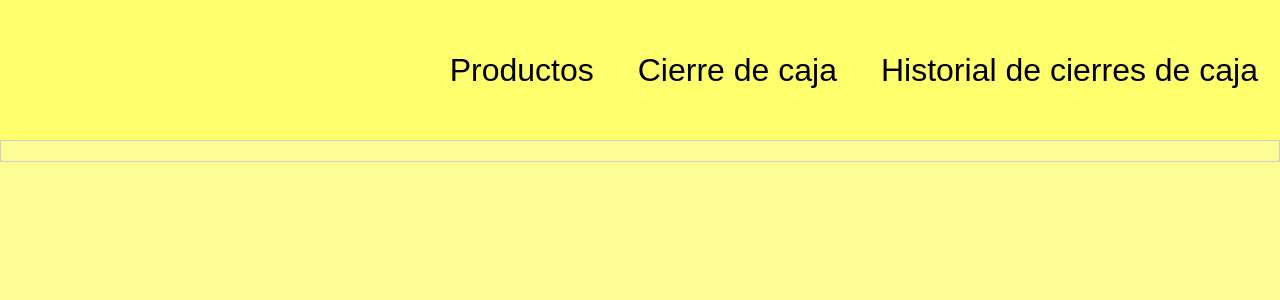
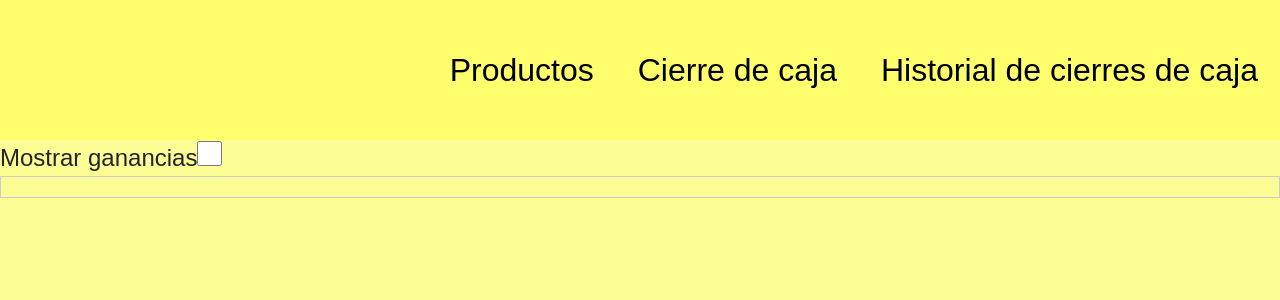
Before and after one commit to drt2856/demo-encaja, a React (Create React App) app: page /demo-encaja/historical_balances in a window 1280 px wide. Shown: the top 300 px of the page. Built offline with nearby package versions, Linux system fonts and the light colour scheme.

Commit message:
Perfeccionamiento del uso de useGain

```diff
--- a/src/balances/components/Balances.jsx
+++ b/src/balances/components/Balances.jsx
@@ -2,15 +2,17 @@ import { NavLink } from "react-router-dom"
 import { useBalance } from "../hooks/useBalance"
 import Balance from "./Balance"
 import { Header } from "../../pages/Header"
+import { useGain } from "../../hooks/useShowGain"
 
 export function Balances() {
 
     const { balances } = useBalance()
+    const {checkShowGain} = useGain()
 
     return (
         <div>
         <Header/>
-
+        {checkShowGain}
             <ul className="notebook-list">
                 {balances && balances
                     .sort((a, b) => new Date(b.date) - new Date(a.date)) // Ordenar por fecha
--- a/src/hooks/useShowGain.jsx
+++ b/src/hooks/useShowGain.jsx
@@ -20,11 +20,9 @@ export function useGain() {
         }
     }
 
-    function settingShowGain() {
-        setShowGain(preventState=>{
-            set(!preventState)
-            return(!preventState)
-        })
+    function settingShowGain(event) {
+        set(event.target.checked)
+        setShowGain(event.target.checked)
     }
 
     const checkShowGain = <div>
@@ -33,8 +31,8 @@ export function useGain() {
         style={{width:25, height:25}}
          type="checkbox"
          id="ckecked"
-         value={showGain}
-         onChange={()=>settingShowGain()}
+         checked={showGain}
+         onChange={settingShowGain}
          />
     </div>
 
```
